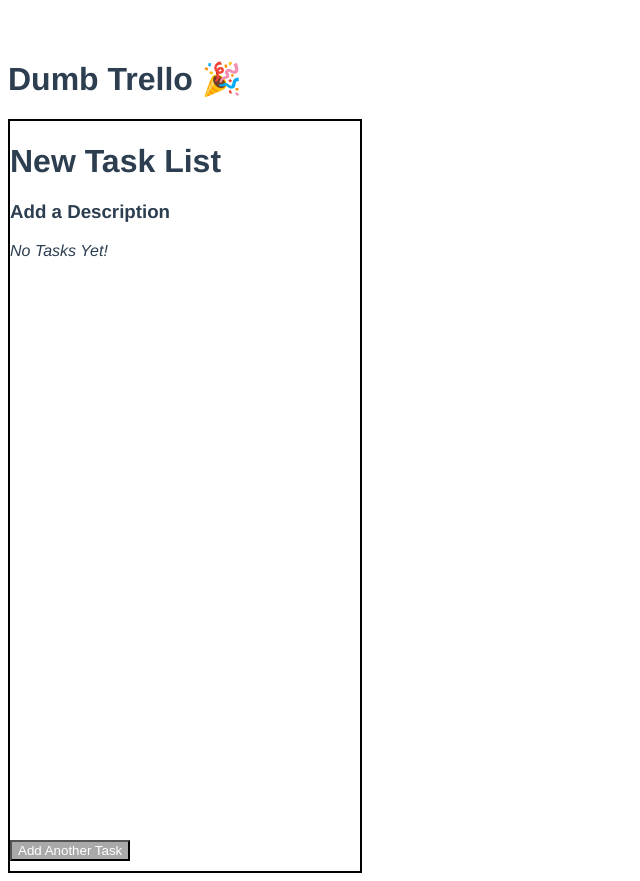
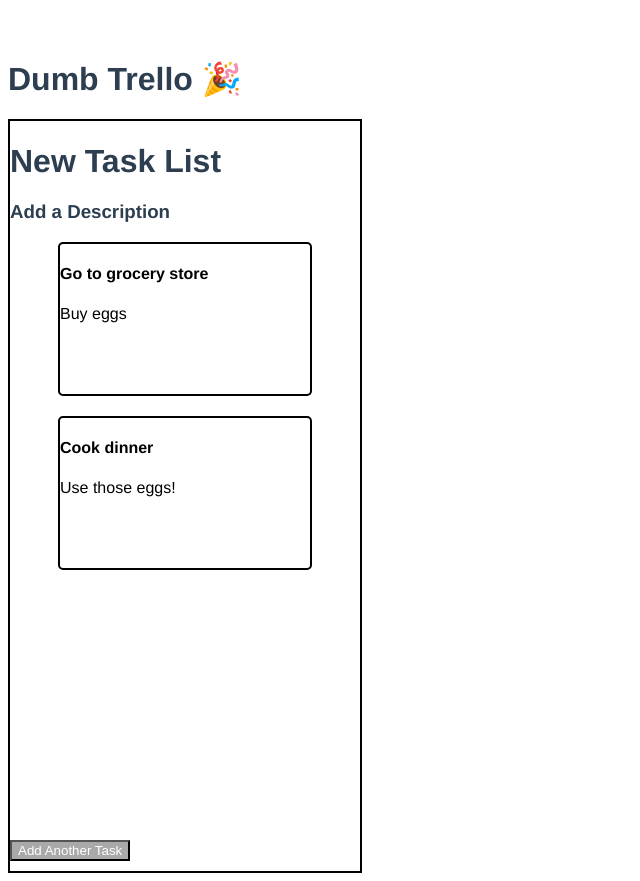
Before and after one commit to ZombieSocrates/dumb-trello, a Vue app in the folder dumb-trello/: page / in a window 1280 px wide. Shown: the whole page, without its empty margins (0-640 px from the left). Built offline with nearby package versions, Linux system fonts and the light colour scheme.

Commit message:
MVP card component hard-coded to appear on TaskList

```diff
--- /dev/null
+++ b/dumb-trello/src/components/TaskCard.vue
@@ -0,0 +1,58 @@
+<template>
+  <div class='task-card'>
+    <h4 class='card-title'> {{ currentTitle }}</h4>
+    <p class='card-description'> {{ currentDescrip }} </p>
+  </div>
+</template>
+
+<script>
+  export default {
+    name: 'TaskCard',
+    props: {
+      baseTitle: {
+        type: String,
+        default: 'New Task'
+      },
+      baseDescription: {
+        type: String,
+        default: 'Describe Me'
+      }
+    },
+    data: function () {
+      return {
+        title: '',
+        description: '',
+        focused: false
+      }
+    },
+    computed: {
+      currentTitle: function () {
+        if (this.title === '') {
+          return this.baseTitle
+        }
+        return this.title
+      },
+      currentDescrip: function () {
+        if (this.description === '') {
+          return this.baseDescription
+        }
+        return this.description
+      }
+    }
+  }
+
+</script>
+
+<style>
+  .task-card {
+    color: #000000;
+    background-color: #ffffff;
+    min-height: 150px;
+    min-width: 250px;
+    border-width: 2px;
+    border-radius: 5px;
+    border-style: solid;
+    border-color: #000000;
+    margin-bottom: 20px;
+  }
+</style>
--- a/dumb-trello/src/components/TaskList.vue
+++ b/dumb-trello/src/components/TaskList.vue
@@ -9,6 +9,7 @@
         <input id='new-descrip' type='text' :placeholder='currentDescrip'>
       </form>
     <div class='task-container' v-if=tasks.length>
+      <TaskCard v-for='(task, index) in tasks' :key=index :baseTitle='task.title' :baseDescription='task.description'></TaskCard>
     </div>
     <p v-else><i>No Tasks Yet!</i></p>
   <button class='task-button'>Add Another Task</button>
@@ -16,8 +17,13 @@
 </template>
 
 <script>
+  import TaskCard from './TaskCard.vue'
+
   export default {
     name: 'TaskList',
+    components: {
+      TaskCard
+    },
     props: {
       baseTitle: {
         type: String,
@@ -30,7 +36,10 @@
     },
     data: function () {
       return {
-        tasks: [],
+        tasks: [
+          {title:'Go to grocery store',description:'Buy eggs'},
+          {title:'Cook dinner',description:'Use those eggs!'}
+        ],
         title: '',
         editingTitle: false,
         description: '',
@@ -92,6 +101,12 @@
   cursor: pointer;
 }
 
+.task-container {
+  display: flex;
+  flex-direction: column;
+  align-items: center;
+}
+
 .task-button {
   position: absolute;
   bottom: 10px;
```
